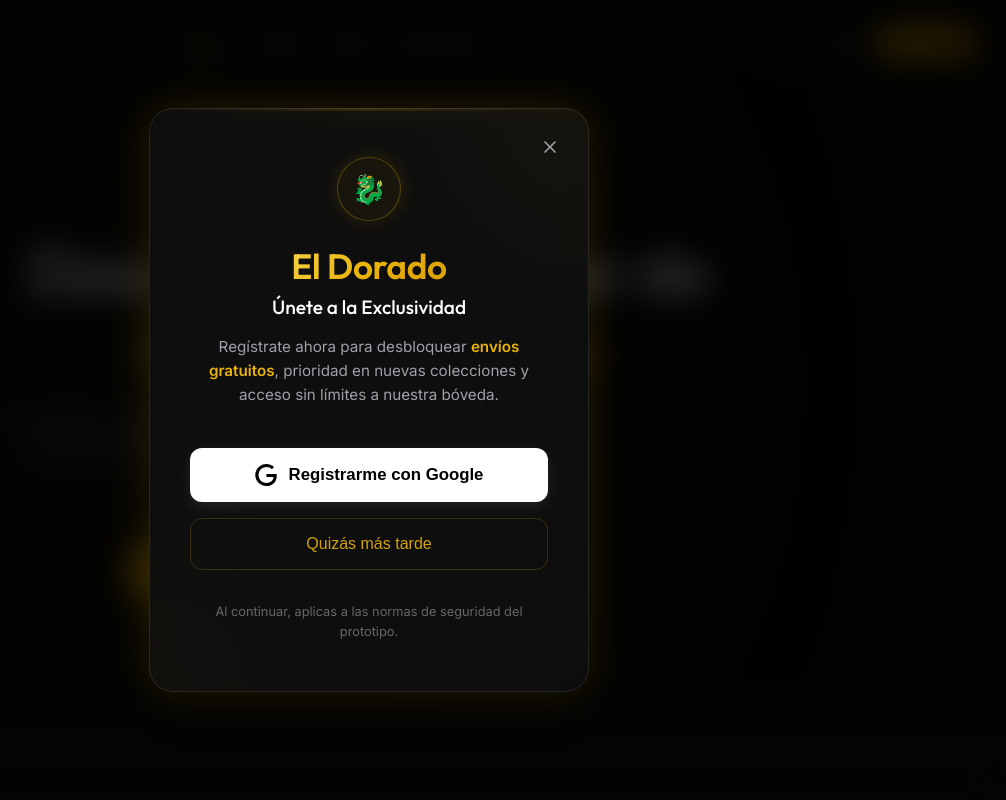
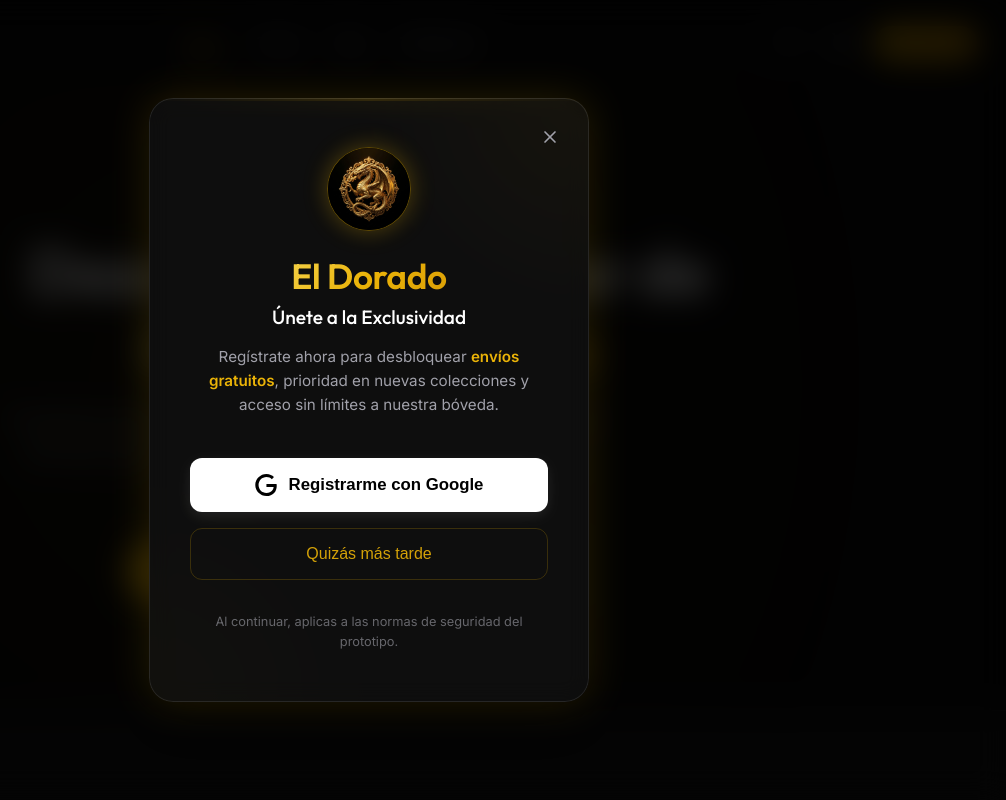
Before and after one commit to simonB3215/proyecto-3, a React (Vite) app: page / in a window 1280 px wide. Shown: the top 800 px of the page, without its empty margins (271-1277 px from the left). Built offline with nearby package versions, Linux system fonts and the light colour scheme.

Commit message:
feat: add automatic registration modal to layout component

```diff
--- a/src/components/Layout.jsx
+++ b/src/components/Layout.jsx
@@ -3,23 +3,22 @@ import Navigation from './Navigation';
 import Footer from './Footer';
 import { useAuth } from '../context/AuthContext';
 import { X } from 'lucide-react';
+import dragonLogo from '../assets/dragon-logo.png';
 
 const Layout = ({ children }) => {
   const { user, signInWithGoogle } = useAuth();
   const [showModal, setShowModal] = useState(false);
 
   useEffect(() => {
-    // Mostrar solo si no hay usuario logueado y no ha cerrado el modal esta sesión
-    const hasClosed = sessionStorage.getItem('welcomeModalClosed');
-    if (!user && !hasClosed) {
-      // Retraso de 1 segundo para crear un efecto sorpresa más sutil
-      const timer = setTimeout(() => setShowModal(true), 1200);
+    // Mostrar siempre que no haya usuario logueado (en cada refresh)
+    if (!user) {
+      // Retraso para crear un efecto sorpresa
+      const timer = setTimeout(() => setShowModal(true), 800);
       return () => clearTimeout(timer);
     }
   }, [user]);
 
   const handleClose = () => {
-    sessionStorage.setItem('welcomeModalClosed', 'true');
     setShowModal(false);
   };
 
@@ -80,8 +79,8 @@ const Layout = ({ children }) => {
 
               {/* Logo / Icon */}
               <div style={{ display: 'flex', justifyContent: 'center', marginBottom: '1.5rem' }}>
-                <div style={{ width: '64px', height: '64px', borderRadius: '50%', border: '1px solid rgba(234, 179, 8, 0.3)', display: 'flex', alignItems: 'center', justifyContent: 'center', background: 'rgba(234, 179, 8, 0.05)', boxShadow: '0 0 20px rgba(234, 179, 8, 0.15)' }}>
-                  <span style={{ fontSize: '28px' }}>🐉</span>
+                <div style={{ width: '84px', height: '84px', borderRadius: '50%', border: '1px solid rgba(234, 179, 8, 0.4)', display: 'flex', alignItems: 'center', justifyContent: 'center', background: 'rgba(0,0,0,0.8)', boxShadow: '0 0 25px rgba(234, 179, 8, 0.3)', overflow: 'hidden' }}>
+                  <img src={dragonLogo} alt="El Dorado Premium Logo" style={{ width: '100%', height: '100%', objectFit: 'cover' }} />
                 </div>
               </div>
 
```
Also changed, not shown: src/assets/dragon-logo.png (added).
